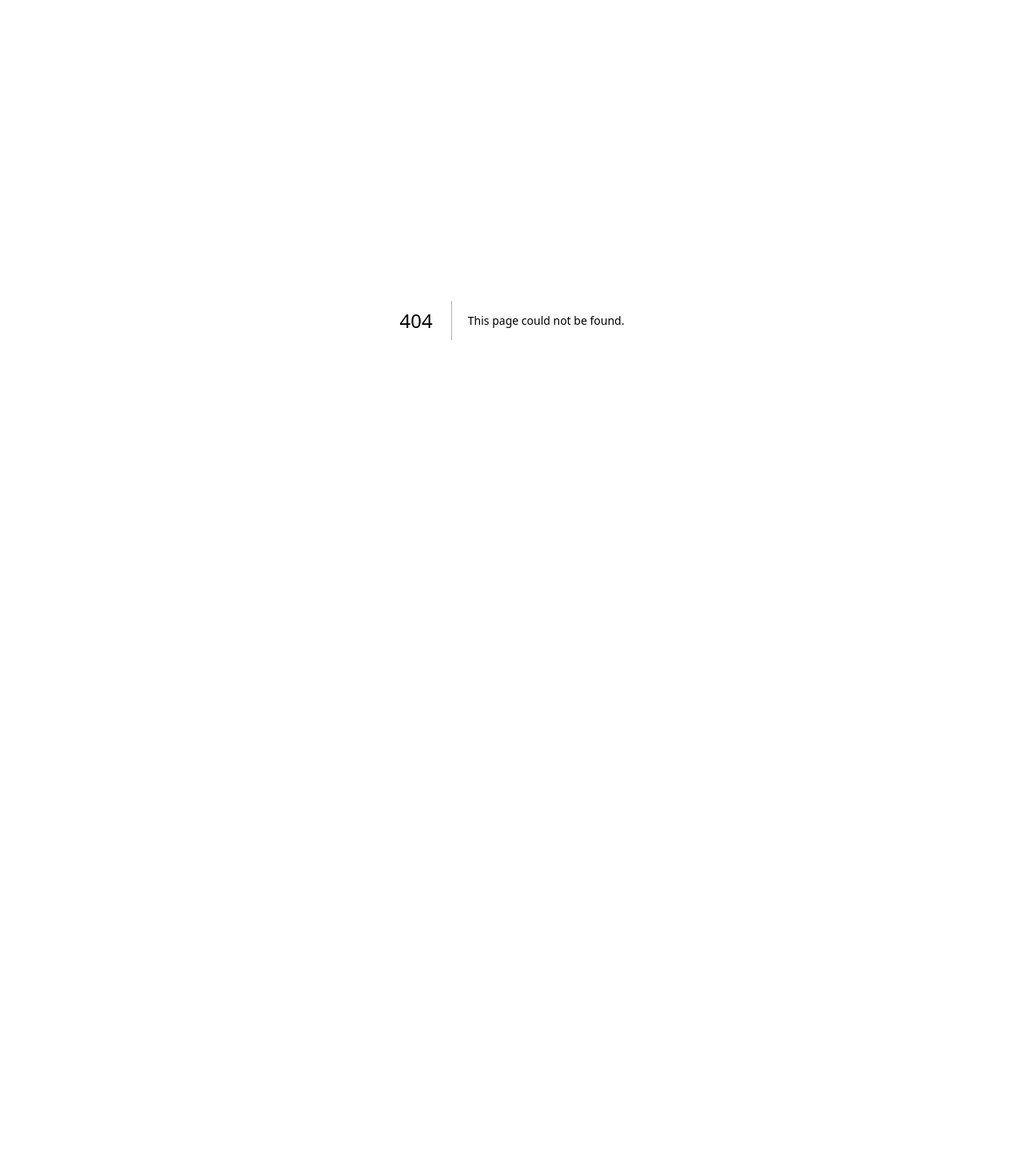
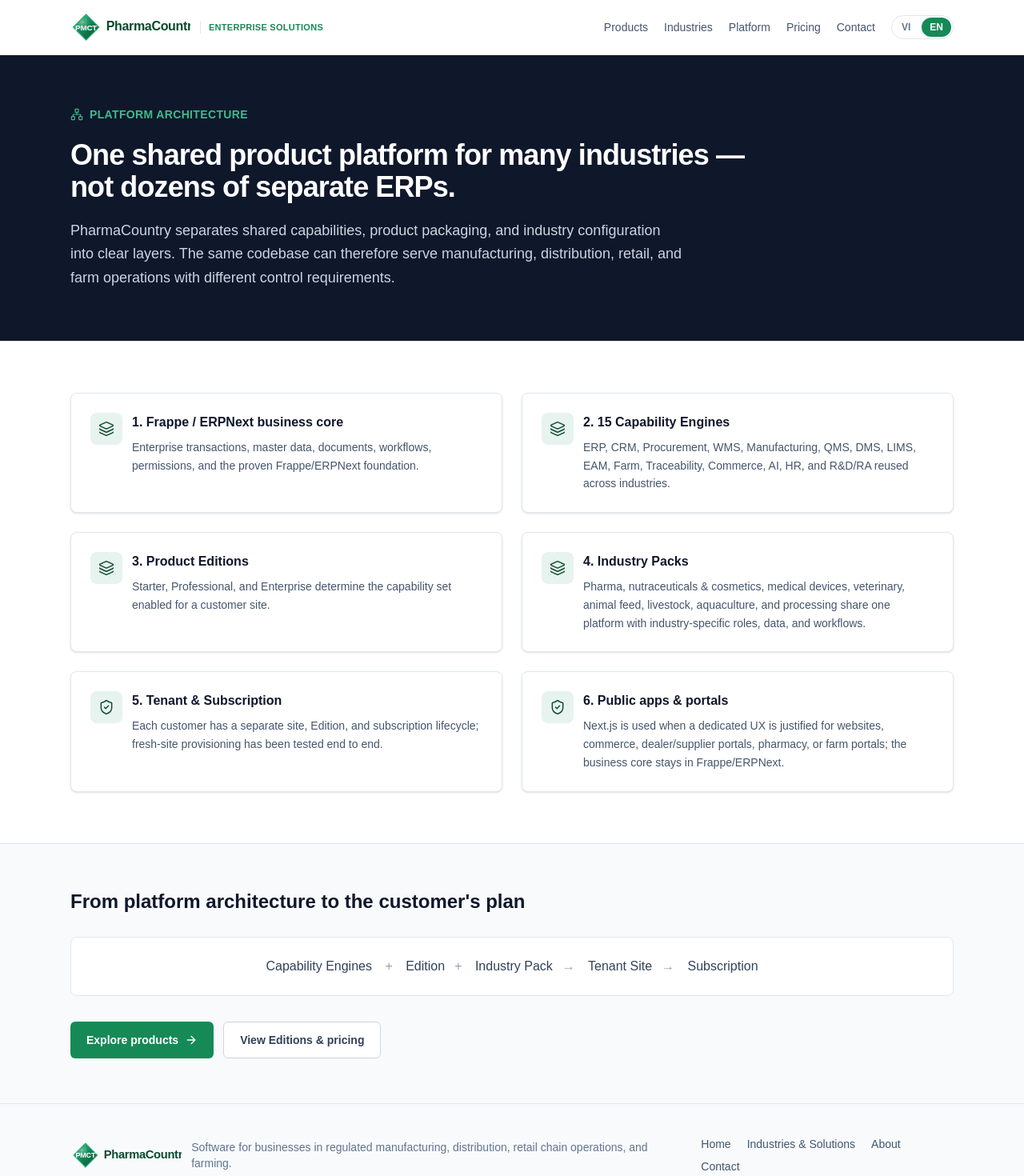
Before and after one commit to voviethung/pharmacountry-enterprise-solutions, a Next.js app in the folder nextjs-demo/hub-landing/: page /en/platform in a window 1280 px wide. Before the commit this address had no page. Shown: the top 1470 px of the page at 80% size. Before the commit the page ends 800 px from the top, so only its background shows below. Built offline with nearby package versions, Linux system fonts and the light colour scheme.

Commit message:
Add commercial platform architecture page

```diff
--- /dev/null
+++ b/nextjs-demo/hub-landing/app/[locale]/platform/page.tsx
@@ -0,0 +1,138 @@
+import type { Metadata } from "next";
+import { setRequestLocale } from "next-intl/server";
+import { Link } from "@/i18n/navigation";
+import { ArrowRight, Layers3, Network, ShieldCheck } from "lucide-react";
+
+const LAYERS = [
+  {
+    titleVi: "1. Frappe / ERPNext business core",
+    titleEn: "1. Frappe / ERPNext business core",
+    textVi: "Lõi giao dịch doanh nghiệp, dữ liệu chủ, chứng từ, workflow, quyền và nền tảng Frappe/ERPNext đã được kiểm chứng.",
+    textEn: "Enterprise transactions, master data, documents, workflows, permissions, and the proven Frappe/ERPNext foundation.",
+  },
+  {
+    titleVi: "2. 15 Capability Engines",
+    titleEn: "2. 15 Capability Engines",
+    textVi: "ERP, CRM, Procurement, WMS, Manufacturing, QMS, DMS, LIMS, EAM, Farm, Traceability, Commerce, AI, HR và R&D/RA dùng chung giữa nhiều ngành.",
+    textEn: "ERP, CRM, Procurement, WMS, Manufacturing, QMS, DMS, LIMS, EAM, Farm, Traceability, Commerce, AI, HR, and R&D/RA reused across industries.",
+  },
+  {
+    titleVi: "3. Product Editions",
+    titleEn: "3. Product Editions",
+    textVi: "Starter, Professional và Enterprise quyết định tập capability được bật cho một site khách hàng.",
+    textEn: "Starter, Professional, and Enterprise determine the capability set enabled for a customer site.",
+  },
+  {
+    titleVi: "4. Industry Packs",
+    titleEn: "4. Industry Packs",
+    textVi: "Ngành dược, TPCN & mỹ phẩm, thiết bị y tế, thú y, thức ăn chăn nuôi, chăn nuôi, thủy sản và chế biến dùng cùng một nền tảng nhưng có vai trò, dữ liệu và quy trình chuyên ngành khác nhau.",
+    textEn: "Pharma, nutraceuticals & cosmetics, medical devices, veterinary, animal feed, livestock, aquaculture, and processing share one platform with industry-specific roles, data, and workflows.",
+  },
+  {
+    titleVi: "5. Tenant & Subscription",
+    titleEn: "5. Tenant & Subscription",
+    textVi: "Mỗi khách hàng có site riêng, Edition riêng và vòng đời subscription riêng; provisioning site mới đã được kiểm thử end-to-end trên fresh sites.",
+    textEn: "Each customer has a separate site, Edition, and subscription lifecycle; fresh-site provisioning has been tested end to end.",
+  },
+  {
+    titleVi: "6. Public apps & portals",
+    titleEn: "6. Public apps & portals",
+    textVi: "Next.js được dùng khi cần UX riêng cho website, commerce, cổng đại lý, cổng nhà cung cấp, nhà thuốc hoặc farm portal; nghiệp vụ lõi vẫn nằm ở Frappe/ERPNext.",
+    textEn: "Next.js is used when a dedicated UX is justified for websites, commerce, dealer/supplier portals, pharmacy, or farm portals; the business core stays in Frappe/ERPNext.",
+  },
+] as const;
+
+export async function generateMetadata({
+  params,
+}: {
+  params: Promise<{ locale: string }>;
+}): Promise<Metadata> {
+  const { locale } = await params;
+  const vi = locale === "vi";
+  return {
+    title: vi
+      ? "Nền tảng — PharmaCountry Enterprise Solutions"
+      : "Platform — PharmaCountry Enterprise Solutions",
+    description: vi
+      ? "Kiến trúc nền tảng đa ngành của PharmaCountry: capability engines, Editions, Industry Packs, tenant provisioning và subscription."
+      : "PharmaCountry's multi-industry platform architecture: capability engines, Editions, Industry Packs, tenant provisioning, and subscriptions.",
+  };
+}
+
+export default async function PlatformPage({
+  params,
+}: {
+  params: Promise<{ locale: string }>;
+}) {
+  const { locale } = await params;
+  setRequestLocale(locale);
+  const vi = locale === "vi";
+
+  return (
+    <div>
+      <section className="border-b border-slate-200 bg-slate-900 text-white">
+        <div className="mx-auto max-w-6xl px-6 py-16">
+          <p className="inline-flex items-center gap-2 text-sm font-semibold uppercase tracking-wide text-[#3DBB89]">
+            <Network className="h-4 w-4" strokeWidth={1.75} />
+            {vi ? "Kiến trúc nền tảng" : "Platform architecture"}
+          </p>
+          <h1 className="mt-4 max-w-4xl text-3xl font-bold tracking-tight sm:text-4xl">
+            {vi ? "Một product platform dùng chung cho nhiều ngành — không phải hàng chục ERP tách rời." : "One shared product platform for many industries — not dozens of separate ERPs."}
+          </h1>
+          <p className="mt-5 max-w-3xl text-lg leading-relaxed text-slate-300">
+            {vi
+              ? "PharmaCountry tách năng lực dùng chung, cấu hình sản phẩm và cấu hình ngành thành các lớp rõ ràng. Nhờ vậy cùng một codebase có thể phục vụ doanh nghiệp sản xuất, phân phối, bán lẻ và trang trại với mức độ kiểm soát khác nhau."
+              : "PharmaCountry separates shared capabilities, product packaging, and industry configuration into clear layers. The same codebase can therefore serve manufacturing, distribution, retail, and farm operations with different control requirements."}
+          </p>
+        </div>
+      </section>
+
+      <section className="mx-auto max-w-6xl px-6 py-16">
+        <div className="grid grid-cols-1 gap-6 md:grid-cols-2">
+          {LAYERS.map((layer, index) => (
+            <article key={index} className="rounded-lg border border-slate-200 bg-white p-6 shadow-sm">
+              <div className="flex items-start gap-3">
+                <span className="flex h-10 w-10 shrink-0 items-center justify-center rounded-lg bg-[#158A57]/10">
+                  {index < 4 ? (
+                    <Layers3 className="h-5 w-5 text-[#0A4A2D]" strokeWidth={1.75} />
+                  ) : (
+                    <ShieldCheck className="h-5 w-5 text-[#0A4A2D]" strokeWidth={1.75} />
+                  )}
+                </span>
+                <div>
+                  <h2 className="font-semibold text-slate-900">{vi ? layer.titleVi : layer.titleEn}</h2>
+                  <p className="mt-2 text-sm leading-relaxed text-slate-600">{vi ? layer.textVi : layer.textEn}</p>
+                </div>
+              </div>
+            </article>
+          ))}
+        </div>
+      </section>
+
+      <section className="border-t border-slate-200 bg-slate-50">
+        <div className="mx-auto max-w-6xl px-6 py-14">
+          <h2 className="text-2xl font-semibold text-slate-900">
+            {vi ? "Từ nền tảng đến gói khách hàng sử dụng" : "From platform architecture to the customer's plan"}
+          </h2>
+          <div className="mt-7 overflow-x-auto rounded-lg border border-slate-200 bg-white p-6">
+            <div className="min-w-[720px] text-center font-medium text-slate-700">
+              Capability Engines <span className="mx-3 text-slate-400">+</span> Edition
+              <span className="mx-3 text-slate-400">+</span> Industry Pack
+              <span className="mx-3 text-slate-400">→</span> Tenant Site
+              <span className="mx-3 text-slate-400">→</span> Subscription
+            </div>
+          </div>
+          <div className="mt-8 flex flex-wrap gap-3">
+            <Link href="/products" className="inline-flex items-center gap-2 rounded-md bg-[#158A57] px-5 py-3 text-sm font-semibold text-white hover:bg-[#0A4A2D]">
+              {vi ? "Xem sản phẩm" : "Explore products"}
+              <ArrowRight className="h-4 w-4" />
+            </Link>
+            <Link href="/pricing" className="inline-flex items-center gap-2 rounded-md border border-slate-300 bg-white px-5 py-3 text-sm font-semibold text-slate-700 hover:border-slate-400">
+              {vi ? "Xem Edition & bảng giá" : "View Editions & pricing"}
+            </Link>
+          </div>
+        </div>
+      </section>
+    </div>
+  );
+}
```
